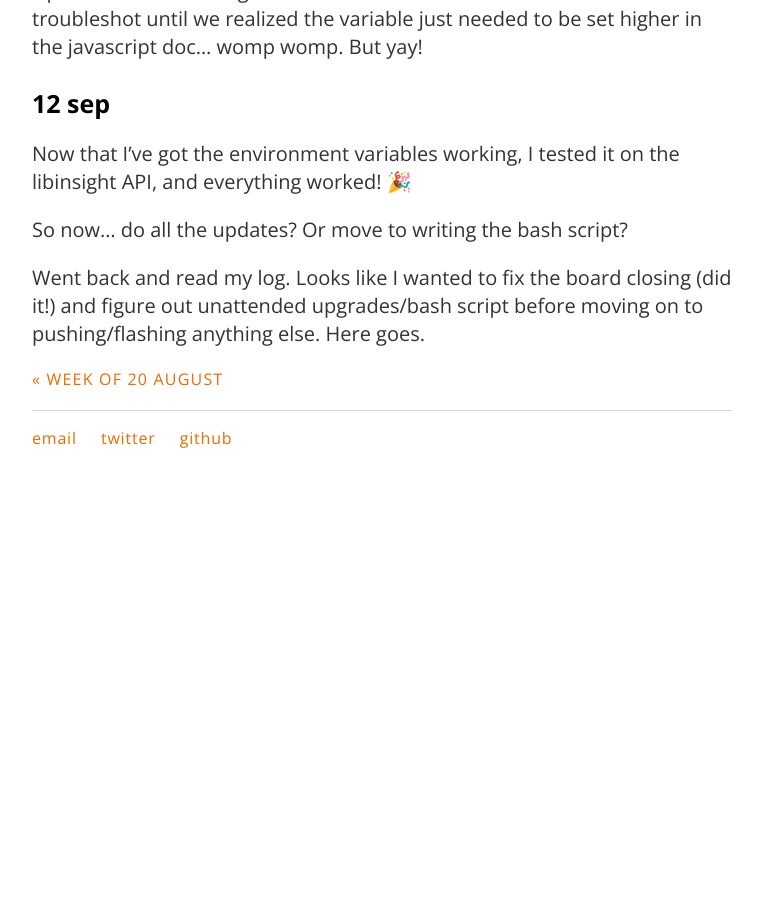
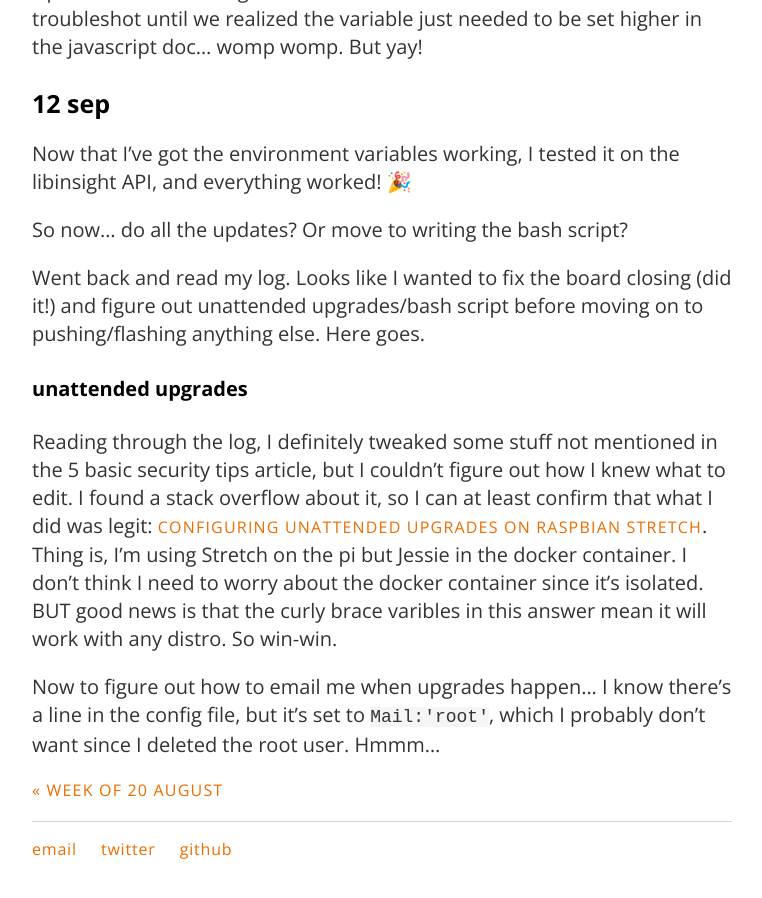
Before and after one commit to carylwyatt/carylwyatt.github.io, a Jekyll site: the page built from _posts/2018-09-10-week-of-10-sep.md, in a window 1280 px wide and 900 px high, scrolled down 1678 px. Shown: the whole window, without its empty margins (258-1020 px from the left). Built offline with Jekyll 4.4.1, drawn with Linux system fonts in a browser that asks for light colours; emoji names are drawn with the system emoji font; before the commit the page ends 2167 px from its top, so only the background shows below that.

Commit message:
notes on unattended upgrades

```diff
--- a/_posts/2018-09-10-week-of-10-sep.md
+++ b/_posts/2018-09-10-week-of-10-sep.md
@@ -47,3 +47,9 @@ Now that I've got the environment variables working, I tested it on the libinsig
 So now... do all the updates? Or move to writing the bash script?
 
 Went back and read my log. Looks like I wanted to fix the board closing (did it!) and figure out unattended upgrades/bash script before moving on to pushing/flashing anything else. Here goes.
+
+#### unattended upgrades
+
+Reading through the log, I definitely tweaked some stuff not mentioned in the 5 basic security tips article, but I couldn't figure out how I knew what to edit. I found a stack overflow about it, so I can at least confirm that what I did was legit: [Configuring unattended upgrades on Raspbian Stretch](https://raspberrypi.stackexchange.com/questions/72022/configuring-unattended-upgrades-on-raspbian-stretch). Thing is, I'm using Stretch on the pi but Jessie in the docker container. I don't think I need to worry about the docker container since it's isolated. BUT good news is that the curly brace varibles in this answer mean it will work with any distro. So win-win.
+
+Now to figure out how to email me when upgrades happen... I know there's a line in the config file, but it's set to `Mail:'root'`, which I probably don't want since I deleted the root user. Hmmm...
```
